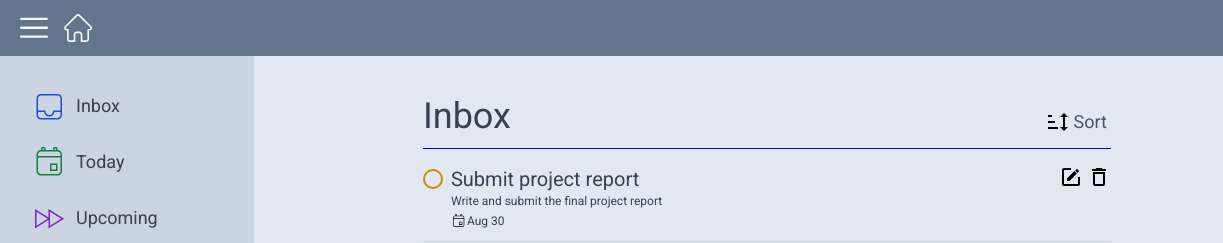
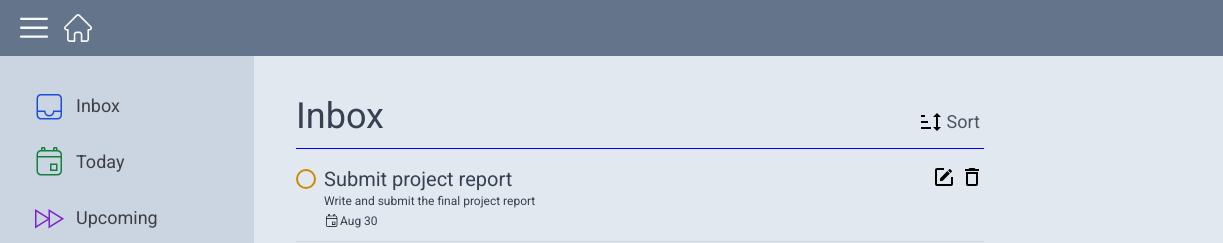
Before and after one commit to joao4xz/odin_todo, a website built with webpack: page src/template.html in a window 1280 px wide. Shown: the top 243 px of the page, 0-1223 px from the left. Built offline with nearby package versions, Linux system fonts and the light colour scheme.

Commit message:
Add slide animation and resposiveness

```diff
--- a/src/dom/main.js
+++ b/src/dom/main.js
@@ -11,7 +11,7 @@ export function createMainPage(headerTextContent, headerLineColor) {
   const mainContainer = document.getElementById('main-container');
 
   const mainHeader = document.createElement('div');
-  mainHeader.classList.add('flex', 'justify-between', 'gap-10', 'border-b', `border-[${headerLineColor}]`, 'pb-3');
+  mainHeader.classList.add('flex', 'justify-between', 'border-b', `border-[${headerLineColor}]`, 'pb-3', 'flex-col', 'gap-2', 'md:flex-gap-10', 'sm:flex-row');
 
   const headerText = document.createElement('div');
   headerText.classList.add('text-4xl');
--- a/src/handlers/header.js
+++ b/src/handlers/header.js
@@ -5,7 +5,8 @@ function handleMenuButton() {
   const nav = document.querySelector('nav');
 
   menuButton.addEventListener('click', () => {
-    nav.classList.toggle('hidden');
+    nav.classList.toggle('slide-in');
+    nav.classList.toggle('slide-out');
   });
 }
 
--- a/src/styles/style.css
+++ b/src/styles/style.css
@@ -8,4 +8,19 @@
   * {
     @apply font-Roboto;
   }
+  .slide-in {
+    animation: slide-in 0.5s forwards;
+    -webkit-animation: slide-in 0.5s forwards;
+  }
+  .slide-out {
+    animation: slide-out 0.5s forwards;
+    -webkit-animation: slide-out 0.5s forwards;
+  }
+  @keyframes slide-in {
+    100% { transform: translateX(0%); }
+  }
+  @keyframes slide-out {
+    0% { transform: translateX(0%); }
+    100% { transform: translateX(-100%); }
+  }
 }
--- a/src/template.html
+++ b/src/template.html
@@ -6,7 +6,7 @@
   <title>To do list</title>
 </head>
 <body>
-  <div id="grid" class="h-screen grid grid-cols-container grid-rows-container">
+  <div id="grid" class="h-screen grid grid-cols-1 grid-rows-container">
     <header class="flex justify-between col-span-3 bg-slate-500 px-5 py-3">
       <div id="left" class="flex items-center gap-4">
         <button id="menu" type="button">
@@ -22,7 +22,8 @@
         </a>
       </div>
     </header>
-    <nav class="bg-slate-300 p-6">
+    <main class="bg-slate-200 col-span-2 flex justify-center relative">
+      <nav class="bg-slate-300 p-6 absolute top-0 left-0 h-full z-20 -translate-x-full slide-in">
         <div id="tabs" class="flex flex-col text-lg gap-1 mb-2">
           <button id="inbox-button" class="flex items-center gap-2 hover:bg-slate-200 rounded-lg p-2" type="button">
             <svg class="w-9 fill-blue-700" xmlns="http://www.w3.org/2000/svg" viewBox="0 0 24 24">
@@ -55,7 +56,6 @@
 
         </div>
       </nav>
-    <main class="bg-slate-200 col-span-2 flex justify-center">
       <div id="main-container" class="p-10 max-w-3xl flex-1 text-gray-700">
 
       </div>
--- a/tailwind.config.js
+++ b/tailwind.config.js
@@ -9,9 +9,6 @@ module.exports = {
       gridTemplateRows: {
         'container': 'auto 1fr',
       },
-      gridTemplateColumns: {
-        'container': 'auto, 1fr',
-      },
       fontFamily: {
         'Roboto': ['Roboto']
       },
```
Lines whose indentation alone changed are shown as unchanged.
